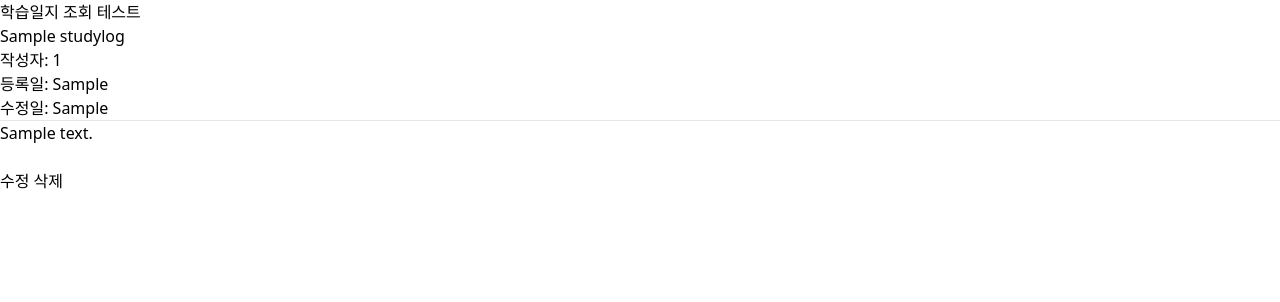
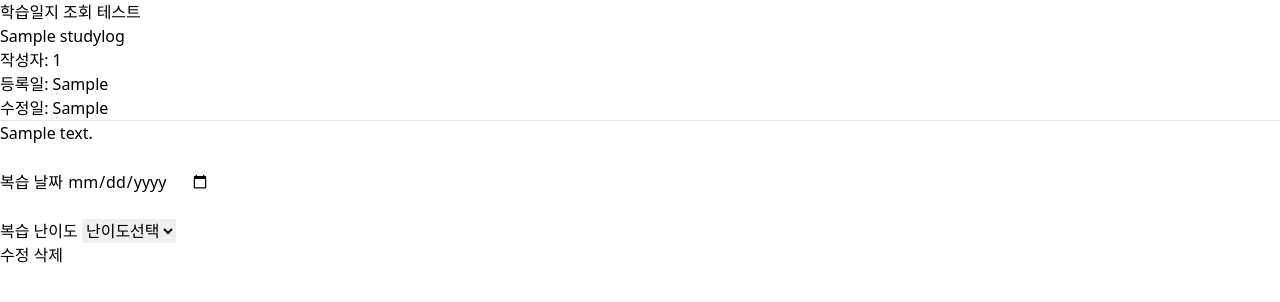
Before and after one commit to yeooonee/jungMinder, a Flask app: template templates/studylog_view.html in a window 1280 px wide. Shown: the top 302 px of the page. Run offline with Flask 3, Linux system fonts and the light colour scheme; the template is opened without the code that fills it: most values are stand-ins (such as "Sample title", 1, 10 or a date in 2020); some libraries are stand-ins or nearby versions.

Commit message:
studylogRUD/복습날짜 컴포넌트, 난이도 셀렉트박스 추가

```diff
--- a/templates/studylog_view.html
+++ b/templates/studylog_view.html
@@ -34,6 +34,26 @@
 
     <br>
 
+    <!--복습 날짜-->
+    <div>
+        <label for="reviewDate">복습 날짜</label>
+        <input type="date" id="reviewDate">
+    </div>
+
+    <br>
+
+    <!--복습 난이도-->
+    <div>
+        <label for="quality">복습 난이도</label>
+
+        <select id="quality">
+            <option value="">난이도선택</option>
+            <option value="easy">쉬움</option>
+            <option value="good">보통</option>
+            <option value="hard">어려움</option>
+        </select>
+    </div>
+
     <!--수정 버튼-->
     <a href="/studylogs/create/{{ studylog._id }}"
         <button type="button">수정</button>
@@ -66,6 +86,21 @@
                 alert("서버 통신 중 오류가 발생했습니다.");
             });
         });
+
+        document.getElementById('reviewDate').addEventListener('change', function() {
+
+            const reviewDate = this.value;
+
+            console.log("선택한 복습 날짜:", reviewDate);
+        });
+
+        document.getElementById('quality').addEventListener('change', function(){
+
+            const quality = this.value;
+
+            console.log("선택한 난이도", quality);
+        });
+
     </script>
 
 </body>
```
